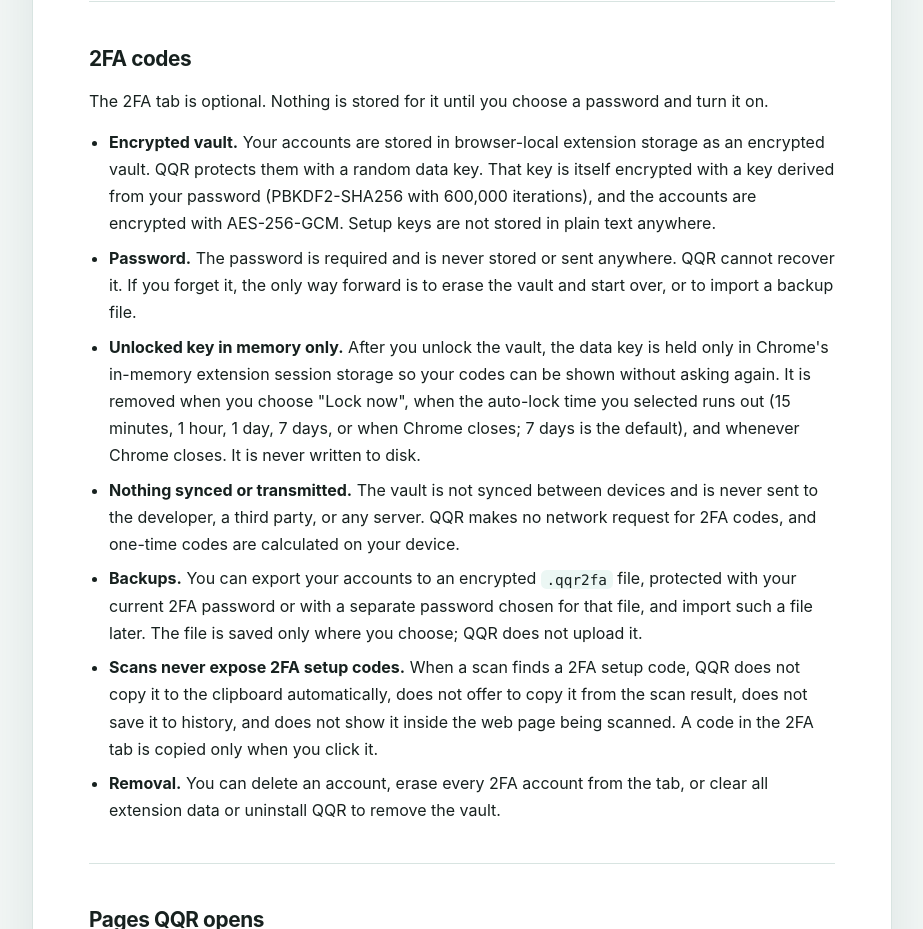
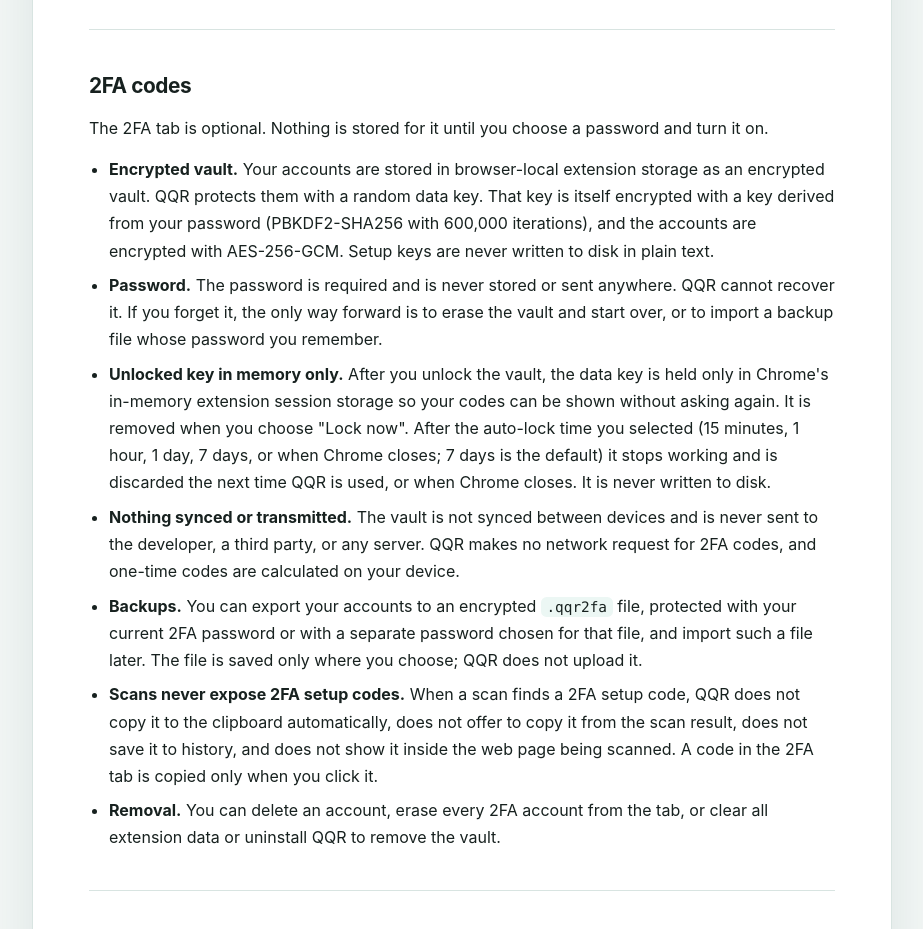
Before and after one commit to pxbao-itus/chrome-extension, a plain HTML site: page qqr/privacy/index.html in a window 1280 px wide. Shown: the part 1980-2909 px from the top of the page, without its empty margins (178-1101 px from the left). Drawn offline with Linux system fonts and the light colour scheme.

Commit message:
Clarify 2FA storage wording in the QQR privacy policy

```diff
--- a/qqr/privacy/index.html
+++ b/qqr/privacy/index.html
@@ -105,7 +105,8 @@
               processed locally and are not uploaded. When a context-menu action is used, or when a
               page-area scan finds a 2FA setup code, QQR keeps the selected value or scan result in
               Chrome's in-memory extension session storage only long enough to open the toolbar
-              popup, then removes it.
+              popup, then removes it. A 2FA setup link handed over this way stays only in that
+              memory-only storage until it is read or Chrome closes.
             </p>
             <p>
               A decoded value or generated image is written to the system clipboard only when you
@@ -126,21 +127,21 @@
                 <strong>Encrypted vault.</strong> Your accounts are stored in browser-local extension
                 storage as an encrypted vault. QQR protects them with a random data key. That key is
                 itself encrypted with a key derived from your password (PBKDF2-SHA256 with 600,000
-                iterations), and the accounts are encrypted with AES-256-GCM. Setup keys are not
-                stored in plain text anywhere.
+                iterations), and the accounts are encrypted with AES-256-GCM. Setup keys are never
+                written to disk in plain text.
               </li>
               <li>
                 <strong>Password.</strong> The password is required and is never stored or sent
                 anywhere. QQR cannot recover it. If you forget it, the only way forward is to erase
-                the vault and start over, or to import a backup file.
+                the vault and start over, or to import a backup file whose password you remember.
               </li>
               <li>
                 <strong>Unlocked key in memory only.</strong> After you unlock the vault, the data
                 key is held only in Chrome's in-memory extension session storage so your codes can
-                be shown without asking again. It is removed when you choose "Lock now", when the
-                auto-lock time you selected runs out (15 minutes, 1 hour, 1 day, 7 days, or when
-                Chrome closes; 7 days is the default), and whenever Chrome closes. It is never
-                written to disk.
+                be shown without asking again. It is removed when you choose "Lock now". After the
+                auto-lock time you selected (15 minutes, 1 hour, 1 day, 7 days, or when Chrome
+                closes; 7 days is the default) it stops working and is discarded the next time QQR
+                is used, or when Chrome closes. It is never written to disk.
               </li>
               <li>
                 <strong>Nothing synced or transmitted.</strong> The vault is not synced between
```
